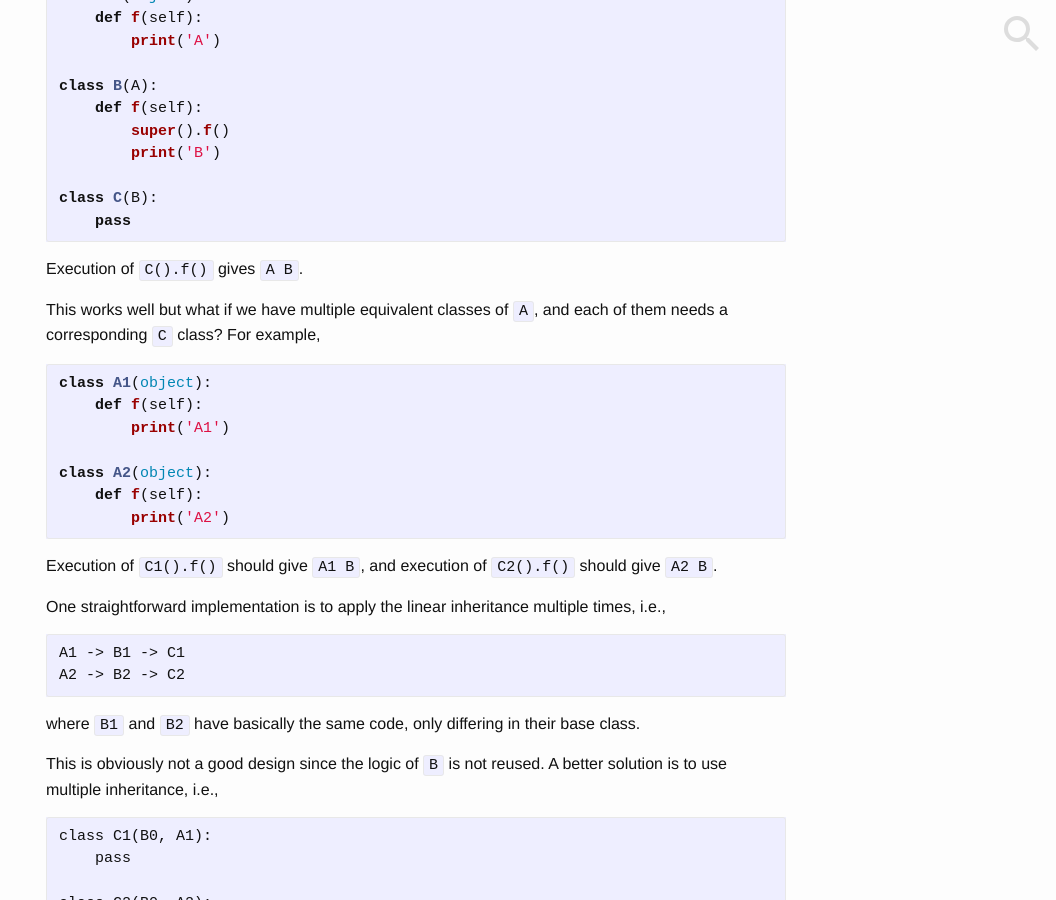
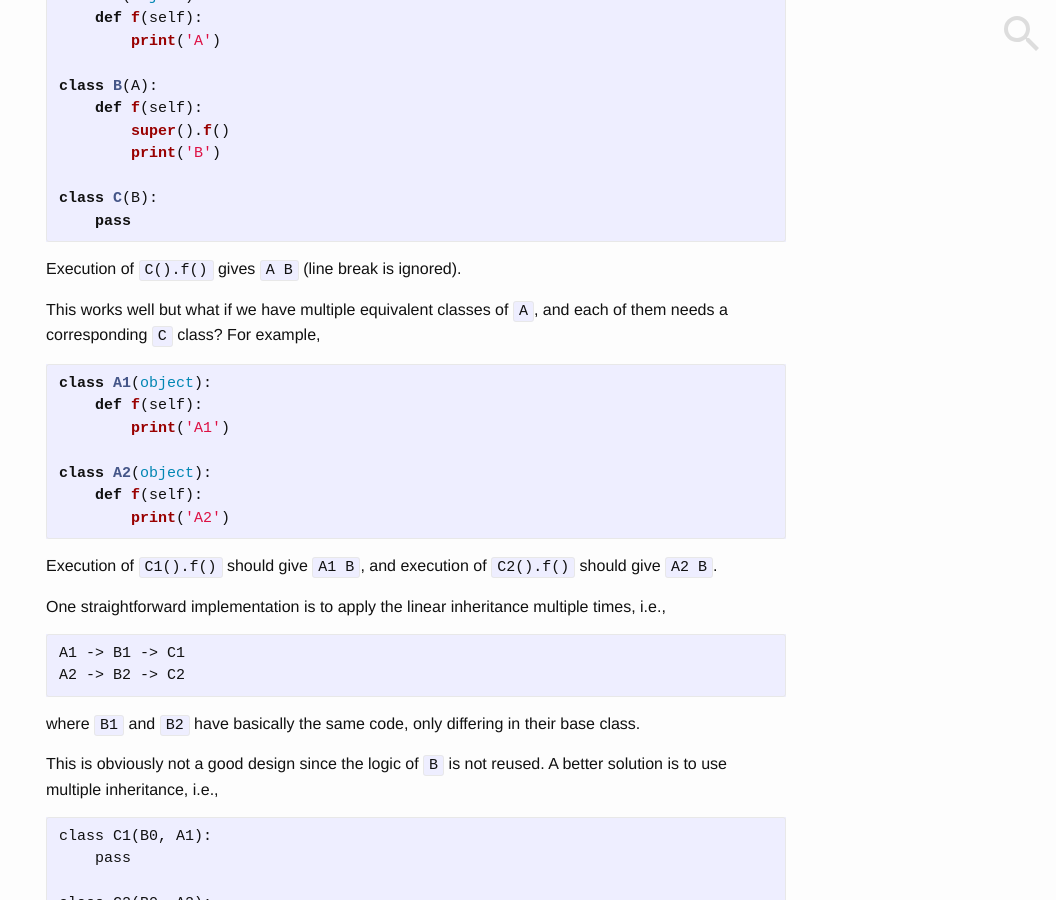
Before and after one commit to nosarthur/nosarthur.github.io, a Jekyll site: the page built from _posts/2017-10-06-mro.md, in a window 1280 px wide and 900 px high, scrolled down 330 px. Shown: the whole window, without its empty margins (224-1280 px from the left). Built offline with Jekyll 4.4.1, drawn with Linux system fonts in a browser that asks for light colours; comment, search, counter and statistics services are not loaded.

Commit message:
Update 2017-10-06-mro.md

````diff
--- a/_posts/2017-10-06-mro.md
+++ b/_posts/2017-10-06-mro.md
@@ -25,7 +25,7 @@ class C(B):
     pass
 ```
 
-Execution of `C().f()` gives `A B`.
+Execution of `C().f()` gives `A B` (line break is ignored).
 
 This works well but what if we have multiple equivalent classes of `A`,
 and each of them needs a corresponding `C` class?
````
